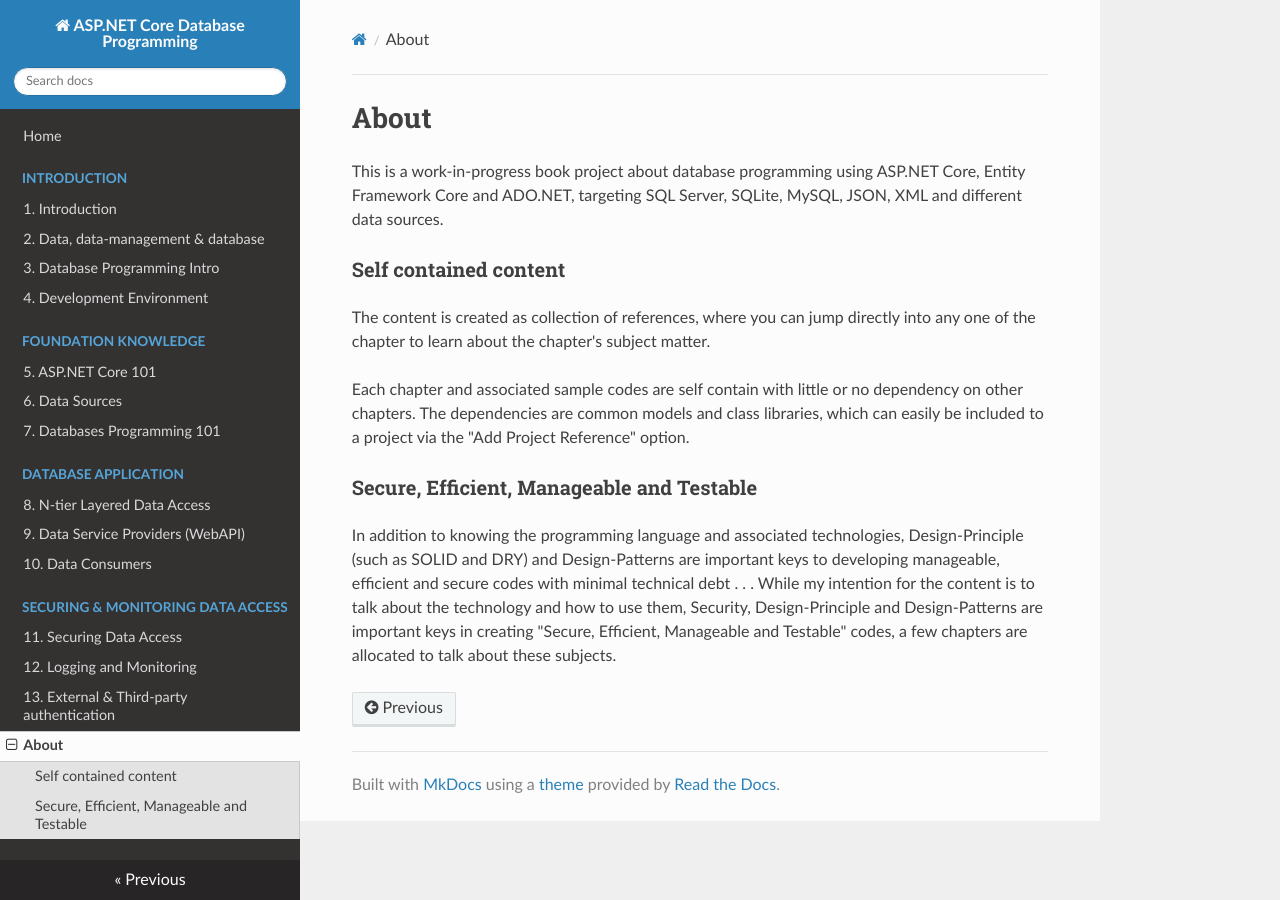
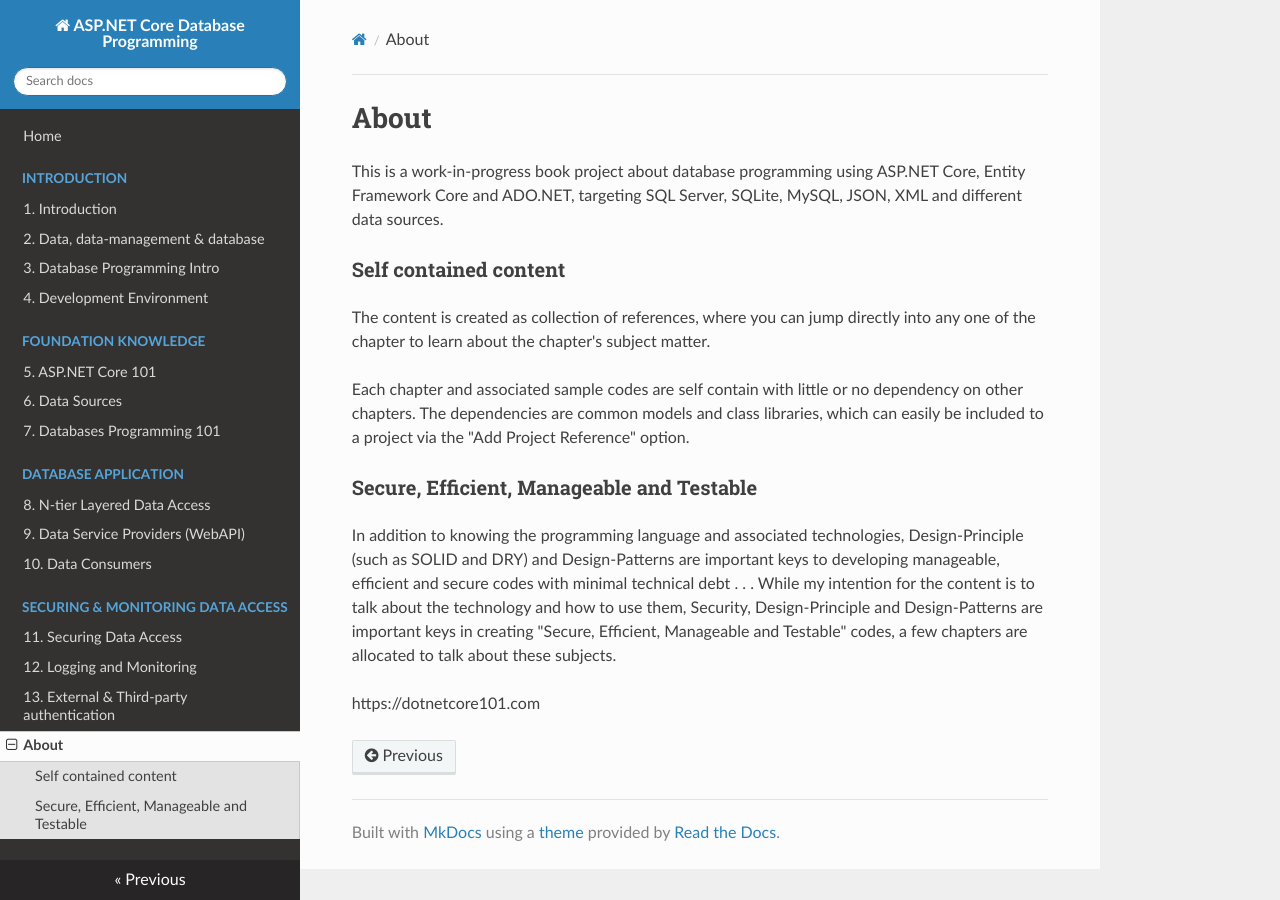
Before and after one commit to samuelp101/AspNetCore-Database, an MkDocs documentation site: the page built from docs/about.md, in a window 1280 px wide. Built offline with MkDocs 1.6.1, drawn with Linux system fonts in a browser that asks for light colours; nearby versions of some CDN libraries; some of the changed lines change nothing that is shown.

Commit message:
update about

```diff
--- a/docs/about.md
+++ b/docs/about.md
@@ -11,3 +11,5 @@ Each chapter and associated sample codes are self contain with little or no depe
 ### Secure, Efficient, Manageable and Testable
 
 In addition to knowing the programming language and associated technologies, Design-Principle (such as SOLID and DRY) and  Design-Patterns are important keys to developing manageable, efficient and secure codes with minimal technical debt . . .  While my intention for the content is to talk about the technology and how to use them, Security, Design-Principle and Design-Patterns are important keys in creating "Secure, Efficient, Manageable and Testable" codes, a few chapters are allocated to talk about these subjects.
+
+https://dotnetcore101.com
```
